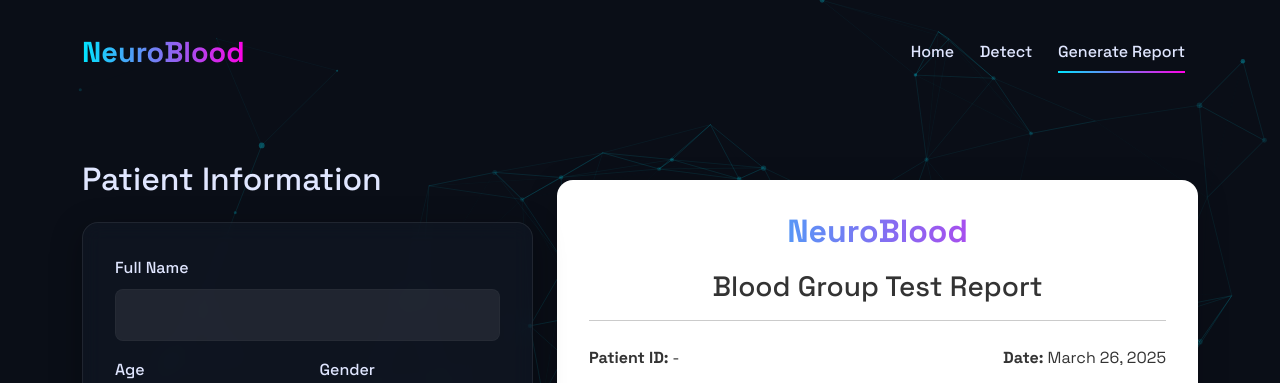
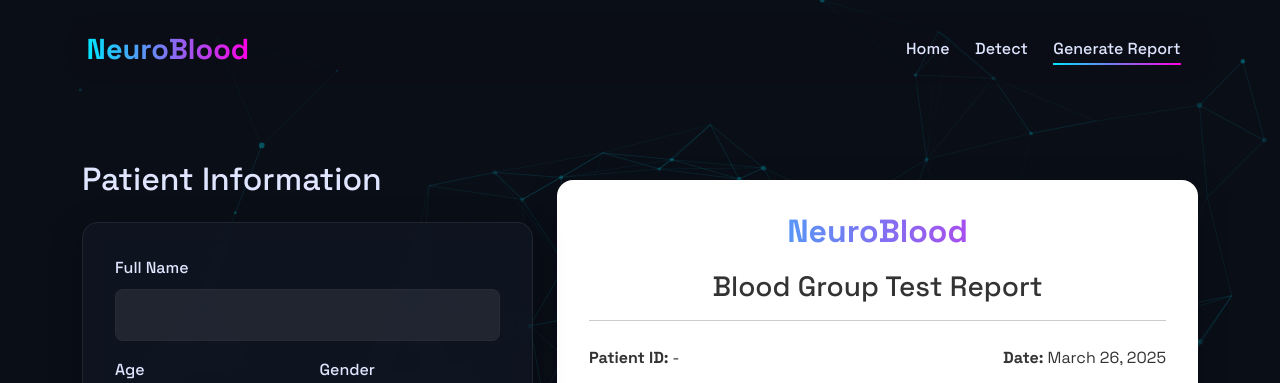
Before and after one commit to amangupta143/NeuroBlood, a Flask app: template templates/generate-report.html in a window 1280 px wide. Shown: the top 383 px of the page. Run offline with Flask 3, Linux system fonts and the light colour scheme; the template is opened without the code that fills it, so the values that code supplies are empty; parts of the project's set-up code (start-up, migrations or seed data) failed here and were passed over.

Commit message:
Enhance scrollbar and navbar

```diff
--- a/templates/detect.html
+++ b/templates/detect.html
@@ -152,7 +152,7 @@
             position: absolute;
             width: 0;
             height: 2px;
-            bottom: 0;
+            bottom: 5px;
             left: 0;
             background: linear-gradient(90deg, var(--accent-cyan), var(--accent-magenta));
             transition: width 0.3s ease;
--- a/templates/generate-report.html
+++ b/templates/generate-report.html
@@ -34,6 +34,37 @@
             line-height: 1.6;
         }
 
+        /* Custom Scrollbar */
+        ::-webkit-scrollbar {
+        width: 2px; /* Initially thin */
+        height: 2px;
+        opacity: 0; /* Initially more transparent */
+        transition: all 0.3s ease;
+        }
+
+        ::-webkit-scrollbar:hover {
+        width: 4px; /* Wider on hover */
+        opacity: 0.0; /* More opaque on hover */
+        }
+
+        ::-webkit-scrollbar-track {
+        background: rgba(18, 26, 41, 0);
+        border-radius: 10px;
+        }
+
+        ::-webkit-scrollbar-thumb {
+        background: linear-gradient(var(--accent-cyan), var(--accent-magenta));
+        border-radius: 10px;
+        opacity: 0.0; /* Initially more transparent */
+        transition: opacity 0.3s ease;
+        }
+
+        ::-webkit-scrollbar-thumb:hover {
+        background: linear-gradient(var(--accent-magenta), var(--accent-cyan));
+        box-shadow: 0 0 8px rgba(0, 229, 255, 0);
+        opacity: 0; /* More opaque on hover */
+        }
+
         /* Particle background */
         #particles-js {
             position: fixed;
@@ -61,19 +92,34 @@
 
         /* Neural UI Navigation - Enhanced */
         .navbar {
-            padding: 1.5rem 0;
-            background: transparent !important;
+            margin-top: 12px;
+            padding: 0.5rem 0.6rem; /* Reduced padding to make it thinner */
+            background: rgba(10, 14, 23, 0.4) !important; /* More transparent background */
             position: fixed;
             width: 100%;
             z-index: 1000;
             transition: all 0.3s ease;
+            max-width: 90%; /* Make it slightly narrower than the full width */
+            left: 50%; /* Center horizontally */
+            transform: translateX(-50%); /* Complete the centering */
+            border-radius: 50px; /* Rounded corners */
+            border: 0.01px solid rgba(0, 229, 255, 0.011); /* Slightly brighter border on hover */
+        }
+
+        .navbar:hover, .navbar.scrolled:hover {
+            background: rgba(10, 14, 23, 0.45) !important;
+            backdrop-filter: blur(10px);
+            -webkit-backdrop-filter: blur(10px);
+            box-shadow: 0 0 15px rgba(0, 229, 255, 0.001); /* Cyan glow on hover */
+            border: 0.1px solid rgba(0, 229, 255, 0.05); /* Slightly brighter border on hover */
         }
 
         .navbar.scrolled {
-            background: rgba(10, 14, 23, 0.85) !important;
+            background: rgba(10, 14, 23, 0.45) !important;
             backdrop-filter: blur(10px);
             -webkit-backdrop-filter: blur(10px);
             box-shadow: 0 4px 30px rgba(0, 0, 0, 0.1);
+            margin-top: 12px; /* Add spacing from top when scrolled */
         }
 
         .navbar-brand {
@@ -106,7 +152,7 @@
             position: absolute;
             width: 0;
             height: 2px;
-            bottom: 0;
+            bottom: 5px;
             left: 0;
             background: linear-gradient(90deg, var(--accent-cyan), var(--accent-magenta));
             transition: width 0.3s ease;
```
